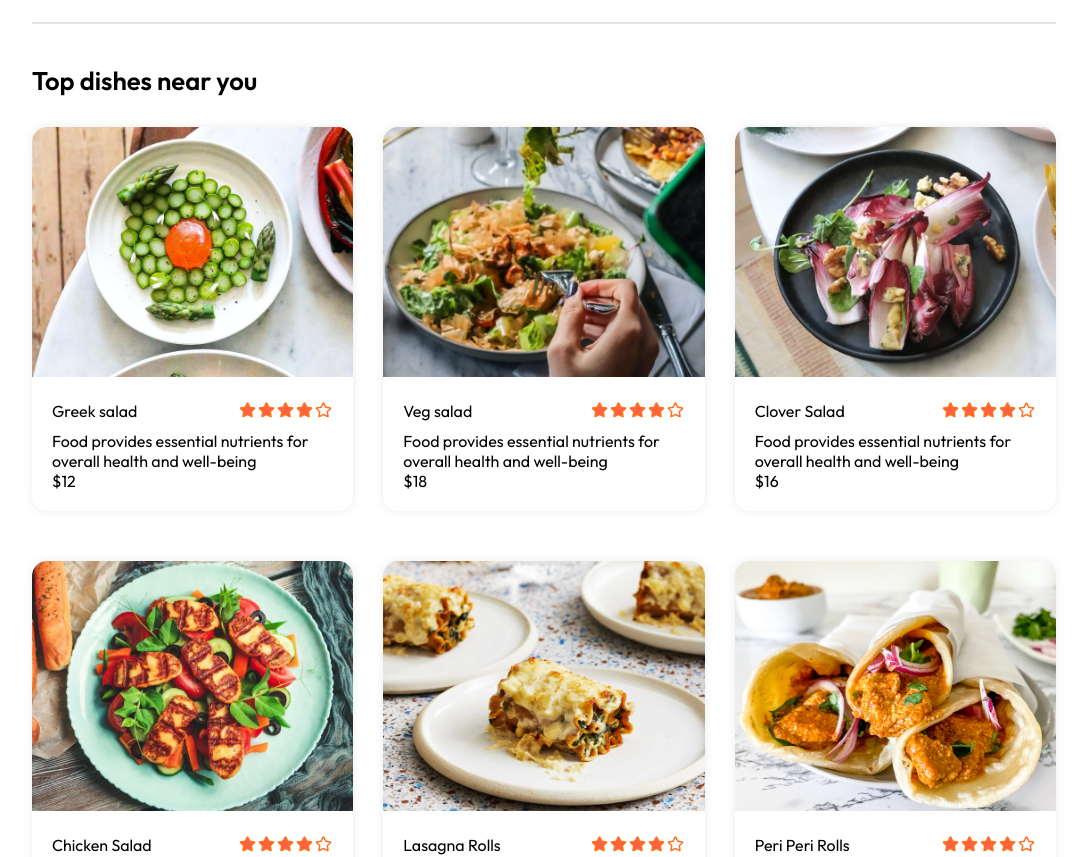
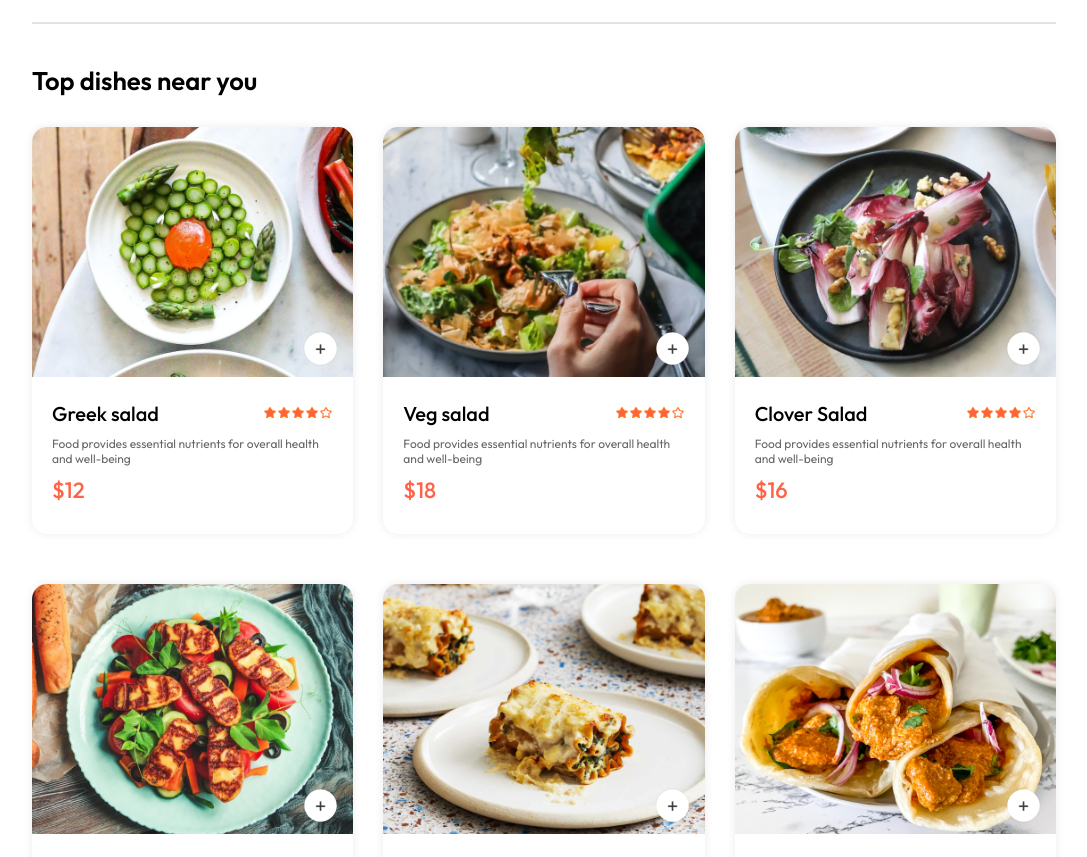
Before and after one commit to mahesh-pagrut/food-villa, a React (Vite) app in the folder frontend/: page / in a window 1280 px wide. Shown: the part 900-1757 px from the top of the page, without its empty margins (96-1183 px from the left). Built offline with nearby package versions, Linux system fonts and the light colour scheme.

Commit message:
added counter functionality for adding items

```diff
--- a/frontend/src/components/FoodItem/FoodItem.css
+++ b/frontend/src/components/FoodItem/FoodItem.css
@@ -24,3 +24,53 @@
     align-items: center;
     margin-bottom: 10px;
 }
+
+.food-item-name-rating p{
+    font-size: 20px;
+    font-weight: 500;
+}
+
+.food-item-name-rating img{
+    width: 70px;
+}
+
+.food-item-desc{
+    color: #676767;
+    font-size: 12px;
+}
+
+.food-item-price{
+    color: tomato;
+    font-size: 22px;
+    font-weight: 500;
+    margin: 10px 0px;
+}
+
+.food-item-img-container{
+    position: relative;
+}
+
+.food-item-img-container .add{
+    width: 35px;
+    position: absolute;
+    bottom: 15px;
+    right: 15px;
+    cursor: pointer;
+    border-radius: 50%;
+}
+
+.food-item-counter{
+    position: absolute;
+    bottom: 15px;
+    right: 15px;
+    display: flex;
+    align-items: center;
+    padding: 6px;
+    gap: 10px;
+    border-radius: 50px;
+    background-color: white;
+}
+
+.food-item-counter img{
+    width: 30px;
+}
--- a/frontend/src/components/FoodItem/FoodItem.jsx
+++ b/frontend/src/components/FoodItem/FoodItem.jsx
@@ -1,12 +1,21 @@
-import React from 'react'
+import React, { useState } from 'react'
 import './FoodItem.css'
 import { assets } from '../../assets/assets'
 
 const FoodItem = ({id,name,price,description,image}) => {
+    const [itemCount, setItemCount] = useState(0)
   return (
     <div className='food-item'>
         <div className='food-item-img-container'>
             <img className='food-item-image' src={image} alt='food-image'/>
+            {!itemCount
+            ?<img className='add' onClick={() => setItemCount(prev => prev + 1)} src={assets.add_icon_white} alt='add-icon-white'/>
+            :<div className='food-item-counter'>
+                <img  onClick={() => setItemCount(prev => prev - 1)} src={assets.remove_icon_red} alt='remove icon'/>
+                <p>{itemCount}</p>
+                <img  onClick={() => setItemCount(prev => prev + 1)} src={assets.add_icon_green}/>
+            </div>
+            }
         </div>
         <div className='food-item-info'>
             <div className="food-item-name-rating">
```
